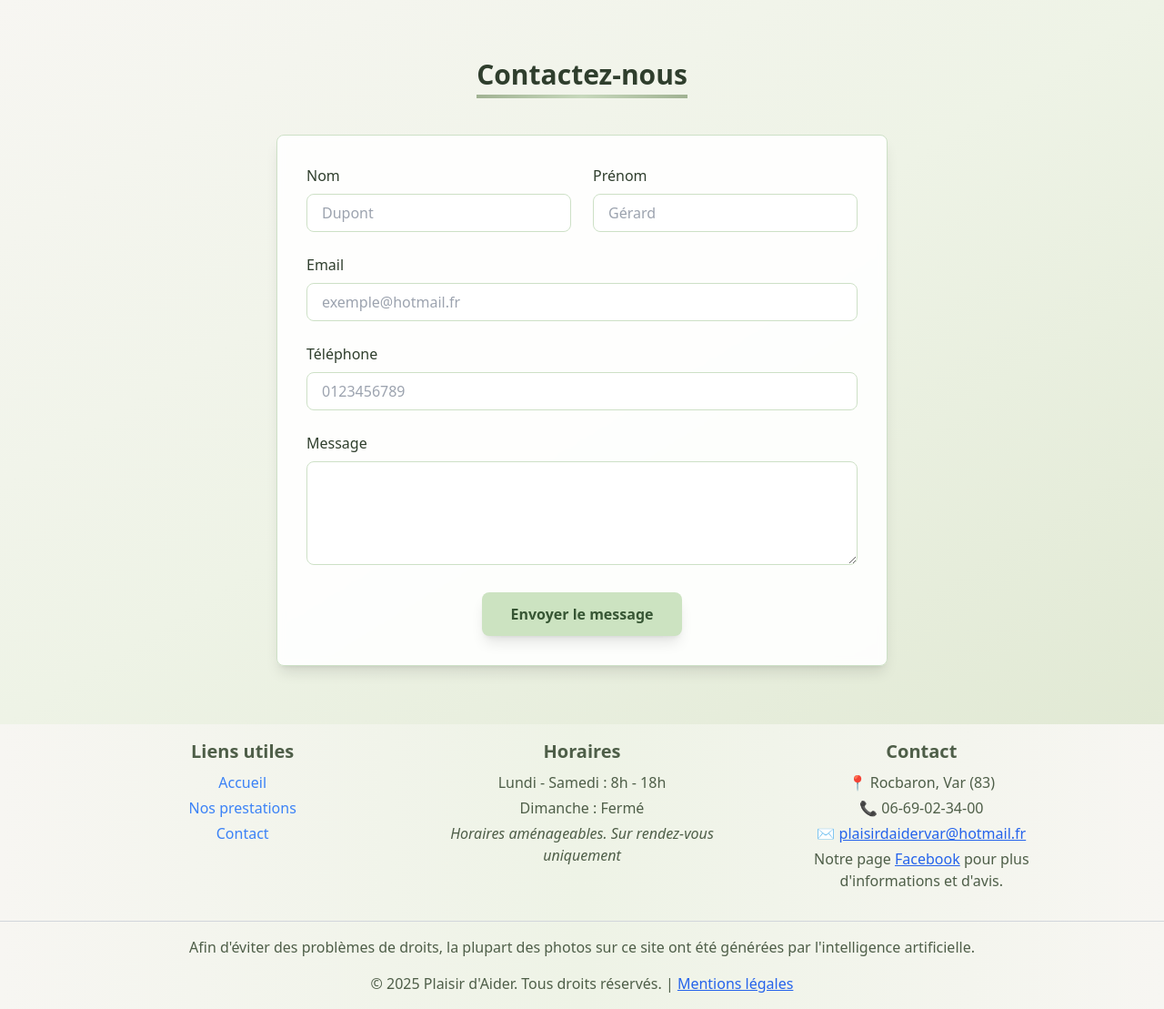
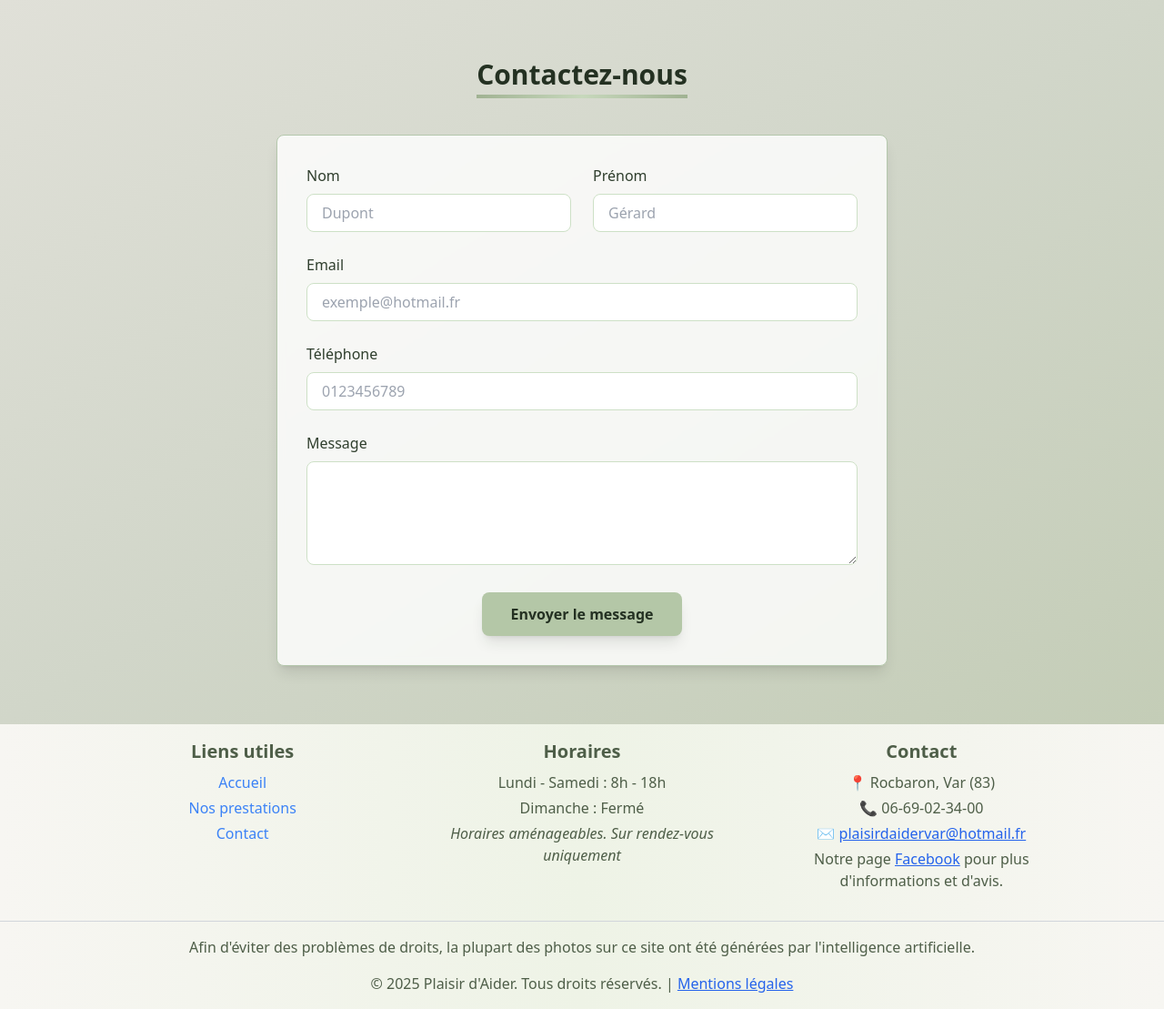
Before and after one commit to Hyerox/Plaisir-Daider, a PHP site: page /PlaisirDaider/views/contact.php in a window 1280 px wide. Shown: the part 190-1299 px from the top of the page at 91% size. Run offline with PHP 8.4, Linux system fonts and the light colour scheme; some libraries are stand-ins or nearby versions.

Commit message:
final push

```diff
--- a/index.php
+++ b/index.php
@@ -36,7 +36,7 @@ require_once BASE_PATH . "/partials/header.php";
                         Découvrir nos prestations
                     </a>
                     <a href="./views/contact.php"
-                       class="bg-white text-[#1a2819] border border-[#a8bfa0] px-8 py-4 rounded-lg font-bold hover:bg-white transition-all duration-300 text-lg shadow-lg hover:shadow-xl transform hover:-translate-y-1">
+                       class="bg-[#cce3c1] text-[#1a2819] border border-[#a8bfa0] px-8 py-4 rounded-lg font-bold hover:bg-[#b9d5aa] transition-all duration-300 text-lg shadow-lg hover:shadow-xl transform hover:-translate-y-1">
                         Nous contacter
                     </a>
                 </div>
--- a/models/contact.php
+++ b/models/contact.php
@@ -9,7 +9,6 @@ class Contact {
         return $stmt->execute([$nom, $prenom, $email, $telephone, $message]);
     }
 
-    // models/Contact.php
     public static function getAll() {
         $pdo = Database::getConnection();
         $stmt = $pdo->query("SELECT * FROM contact ORDER BY created_at DESC");
--- a/partials/header.php
+++ b/partials/header.php
@@ -9,17 +9,6 @@ require_once dirname(__DIR__) . '/config/config.php';
     <meta name="viewport" content="width=device-width, initial-scale=1.0">
     <meta name="description" content="Plaisir d'Aider - Services à la personne à Rocbaron, Var : ménage, jardinage, bricolage, débarras et transport. 18 ans d'expérience, 50% de crédit d'impôt sur tous nos services.">
     <script src="https://cdn.tailwindcss.com"></script>
-    <script>
-        tailwind.config = {
-            theme: {
-                extend: {
-                    screens: {
-                        'xs': '430px',
-                    },
-                }
-            }
-        }
-    </script>
     <title><?php echo isset($pageTitle) ? $pageTitle : 'Plaisir d\'Aider'; ?></title>
     <link rel="stylesheet" href="https://cdnjs.cloudflare.com/ajax/libs/font-awesome/6.5.1/css/all.min.css">
     <link rel="stylesheet" href="https://unpkg.com/leaflet@1.9.4/dist/leaflet.css" />
--- a/views/contact.php
+++ b/views/contact.php
@@ -4,15 +4,15 @@ $pageTitle = 'Contact';
 require_once BASE_PATH . "/partials/header.php";
 ?>
 <!-- Section Contact -->
-<section id="contact" class="py-16 bg-gradient-to-br from-[#f7f6f2] via-[#eef3e6] to-[#e1e9d4]">
+<section id="contact" class="py-16 bg-gradient-to-br from-[#e0e0d8] via-[#d1d6c9] to-[#c4cdb7]">
     <div class="container mx-auto px-4">
-        <h2 class="text-3xl font-bold text-center mb-12 text-[#2f3e2d] relative">
+        <h2 class="text-3xl font-bold text-center mb-12 text-[#243122] relative">
             <span class="relative inline-block">
                 Contactez-nous
                 <div class="absolute -bottom-2 left-0 w-full h-1 bg-gradient-to-r from-[#a0b292] via-[#c7d8bc] to-[#a0b292]"></div>
             </span>
         </h2>
-        <div class="max-w-2xl mx-auto bg-white/90 backdrop-blur-sm p-8 rounded-lg shadow-lg border border-[#cde0c6]">
+        <div class="max-w-2xl mx-auto bg-white/80 backdrop-blur-sm p-8 rounded-lg shadow-lg border border-[#b4c7ac]">
             <form action="<?= BASE_URL ?>controllers/contactController.php" method="POST" class="space-y-6">
                 <div class="grid grid-cols-1 md:grid-cols-2 gap-6">
                     <div>
@@ -48,7 +48,7 @@ require_once BASE_PATH . "/partials/header.php";
                 </div>
                 <div class="text-center">
                     <button type="submit"
-                        class="bg-[#cce3c1] text-[#375634] px-8 py-3 rounded-lg font-bold hover:bg-[#b9d5aa] transition-colors shadow-lg">
+                        class="bg-[#b4c7a7] text-[#243122] px-8 py-3 rounded-lg font-bold hover:bg-[#9fb592] transition-colors shadow-lg">
                         Envoyer le message
                     </button>
                 </div>
--- a/views/menage.php
+++ b/views/menage.php
@@ -20,7 +20,7 @@
             </div>
         </div>
     </section>
-    <article class="py-16 px-4 bg-gradient-to-br from-[#f7f6f2] via-[#eef3e6] to-[#e1e9d4]">
+    <article class="py-16 px-4 bg-gradient-to-br from-[#e5e4e0] via-[#dce5d4] to-[#c9d1bc]">
         <div class="container mx-auto">
             <h2 class="text-3xl font-bold text-center mb-12 text-[#2f3e2d]">Nos Services d'Entretien Intérieur</h2>
 
```
Also changed, not shown: README.md.
